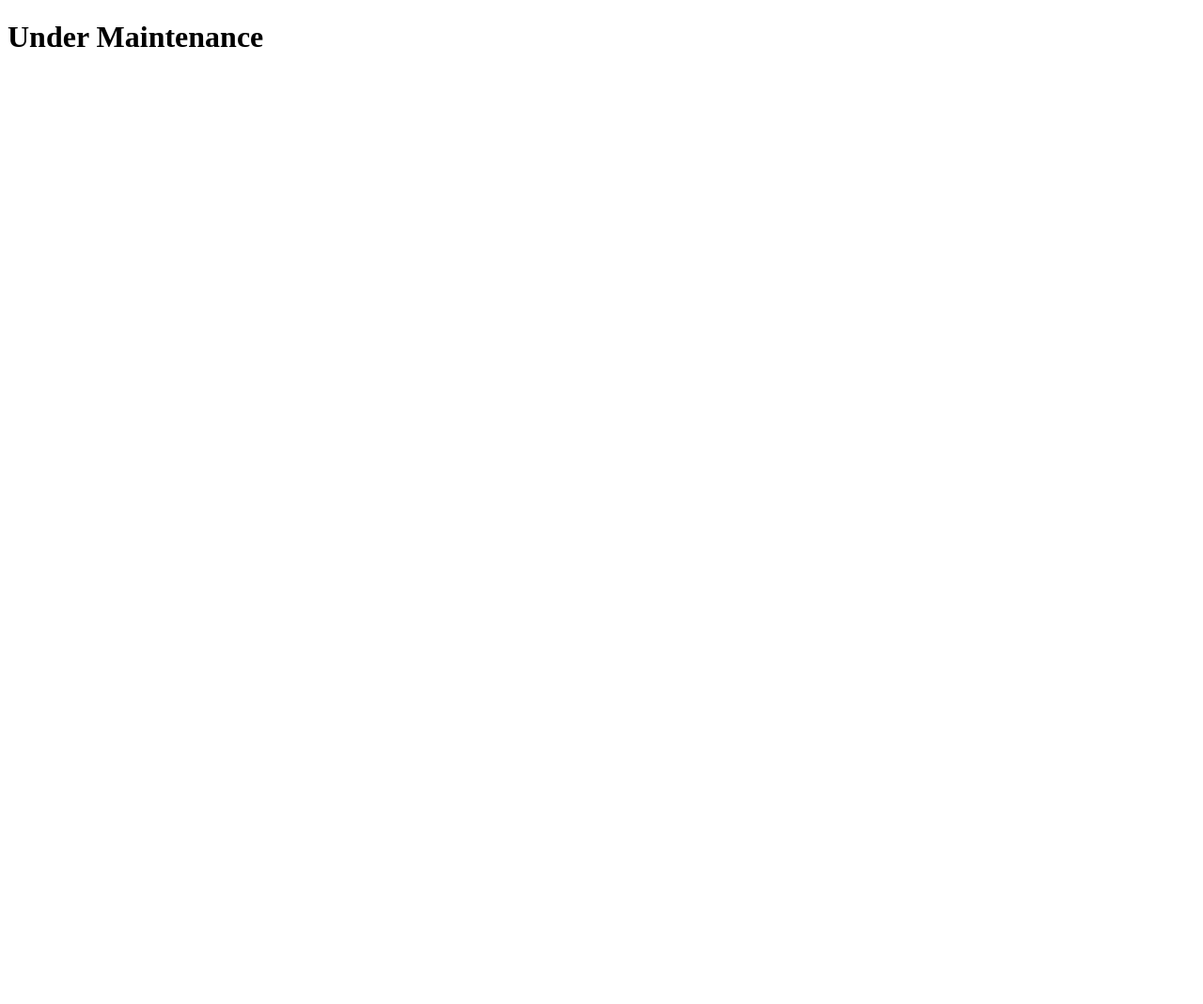
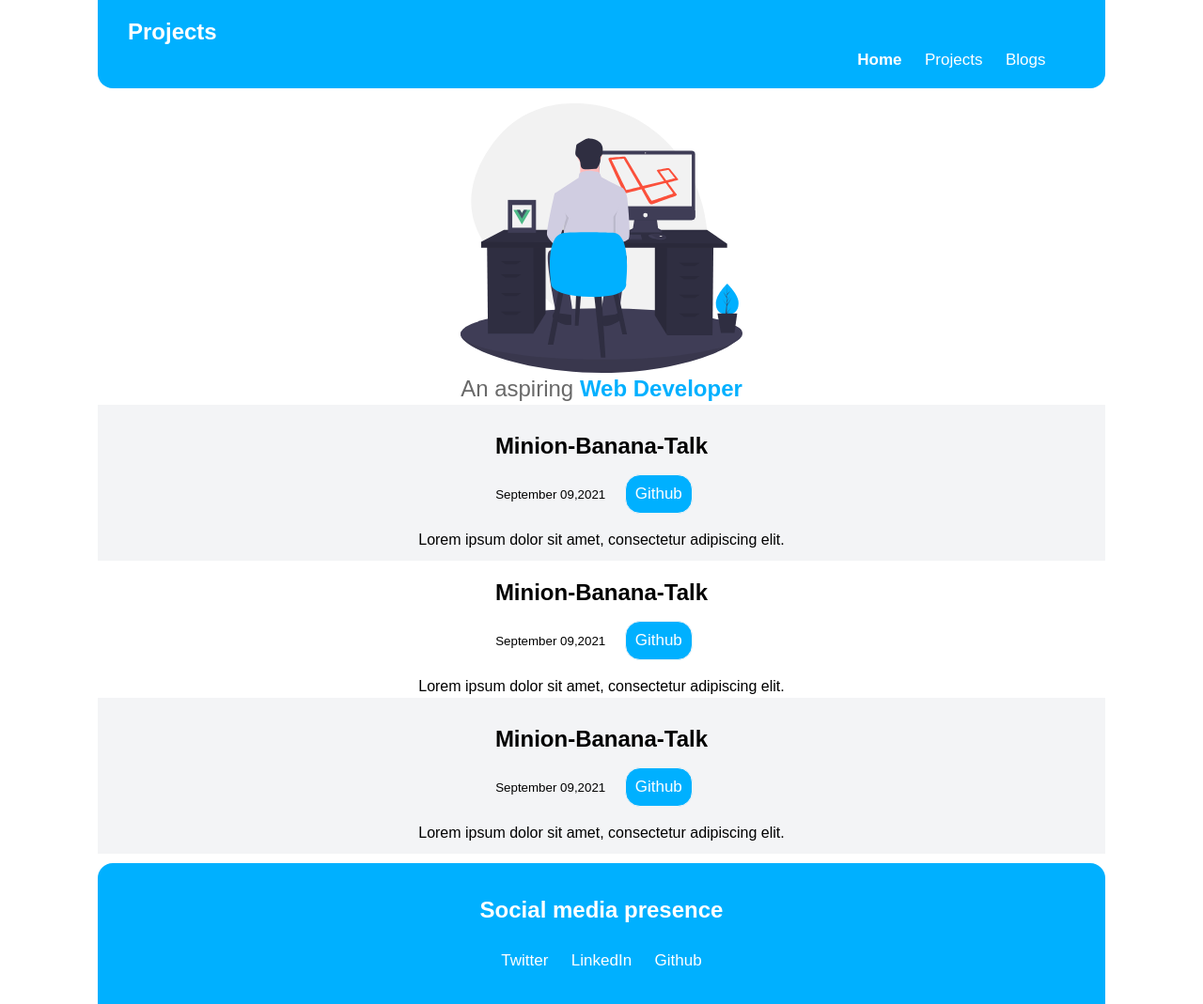
Before and after one commit to Sreeram2000/Portfolio, a plain HTML site: page projects.html in a window 1280 px wide. Shown: the whole page at 94% size. Before the commit the page ends 800 px from the top, so only its background shows below. Drawn offline with Linux system fonts and the light colour scheme.

Commit message:
update projects.html

```diff
--- a/projects.html
+++ b/projects.html
@@ -4,9 +4,69 @@
     <meta charset="UTF-8">
     <meta http-equiv="X-UA-Compatible" content="IE=edge">
     <meta name="viewport" content="width=device-width, initial-scale=1.0">
+    <link rel="stylesheet" href="styles.css">
     <title>Projects</title>
 </head>
 <body>
-    <h1>Under Maintenance</h1>
+    <nav class=navigation>
+        <h2 class="heading" style="font-weight: bold;">
+            Projects
+        </h2>
+        <ul class="navigation-right list-top">
+            <li class="navigation-inline">
+                <a href="index.html" style="font-weight: bold;">Home</a>
+            </li>
+            <li class="navigation-inline">
+                <a href="projects.html">Projects</a>
+            </li>
+            <li class="navigation-inline">
+                <a href="blogs.html">Blogs</a>
+            </li>
+        </ul>
+    </nav>
+    <section class="navigation-center">
+        <div>
+            <img class=draw src="images/undraw.svg" alt="">
+            <p class="navigation-center main">An aspiring <strong>Web Developer</strong></p>
+        </div>
+        <div class="top-bottom">
+            <h2 style="margin-bottom: 0px;">Minion-Banana-Talk</h2>
+            <small>September 09,2021</small>
+            <button class="box1"><a href="">Github</a></button>
+            <p>
+                Lorem ipsum dolor sit amet, consectetur adipiscing elit.
+            </p>
+        </div>
+        <div>
+            <h2 style="margin-bottom: 0px;">Minion-Banana-Talk</h2>
+            <small>September 09,2021</small>
+            <button class="box1"><a href="">Github</a></button>
+            <p>
+                Lorem ipsum dolor sit amet, consectetur adipiscing elit.
+            </p>
+        </div>
+        <div class="top-bottom">
+            <h2 style="margin-bottom: 0px;">Minion-Banana-Talk</h2>
+            <small>September 09,2021</small>
+            <button class="box1"><a href="">Github</a></button>
+            <p>
+                Lorem ipsum dolor sit amet, consectetur adipiscing elit.
+            </p>
+        </div>
+    </section>
+    <footer class="navigation">
+        <h2>Social media presence</h2>
+        <ul">
+            <li class="navigation-inline">
+                <a href="">Twitter</a>
+            </li>
+            <li class="navigation-inline">
+                <a href="">LinkedIn</a>
+            </li>
+            <li class="navigation-inline">
+                <a href="">Github</a>
+            </li>
+        </ul>
+</footer>
 </body>
 </html>
--- a/styles.css
+++ b/styles.css
@@ -10,11 +10,18 @@ img {
     align-items: center;
 }
 
-li {
+ul {
     list-style: none;
     padding: 0;
 }
 
+.projectList {
+    align-items: left;
+}
+
+small {
+    align-items: left;
+}
 section {
     margin: auto 6rem;
     margin-top: 0;
```
Also changed, not shown: index.html (indentation only).
